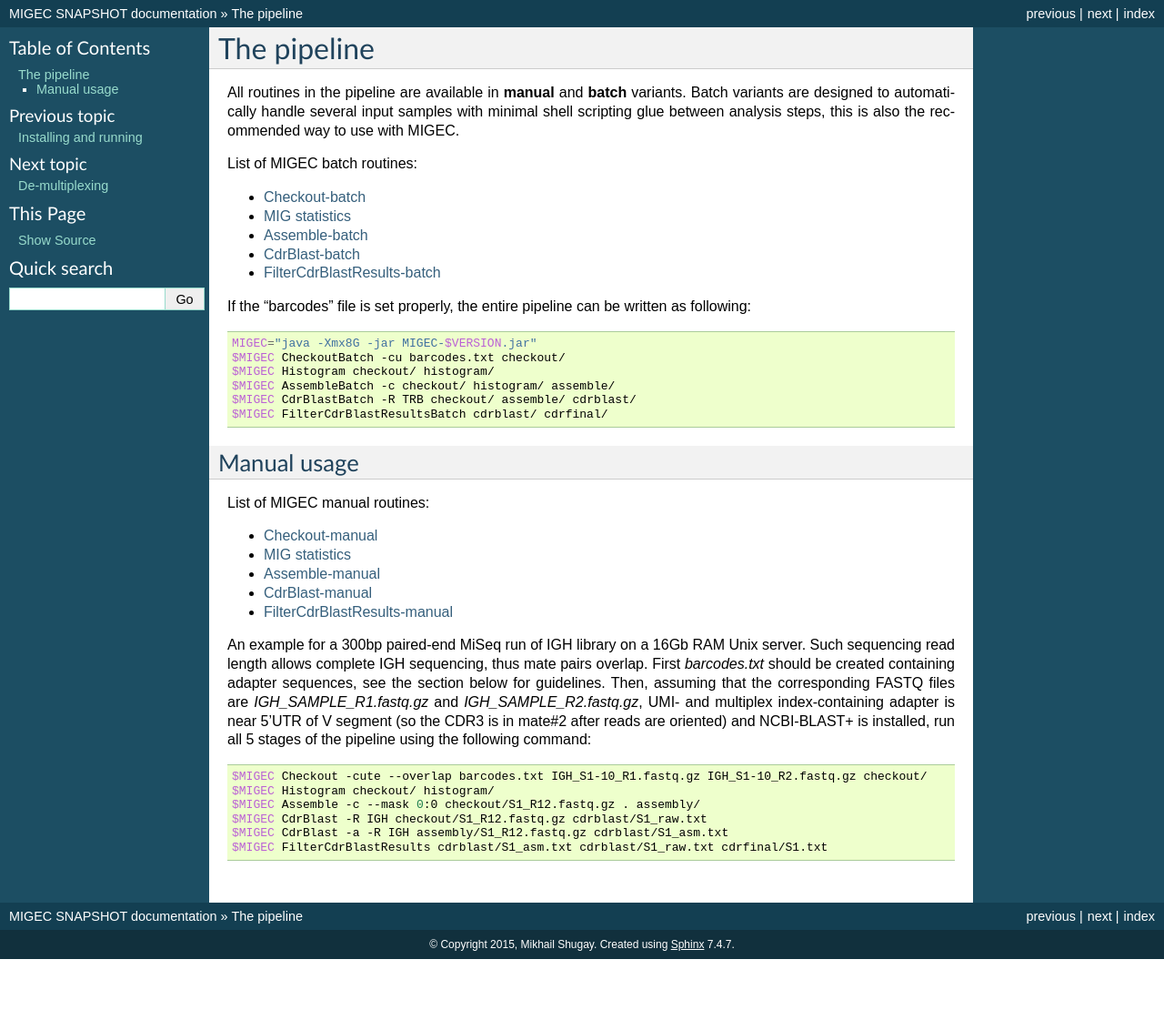
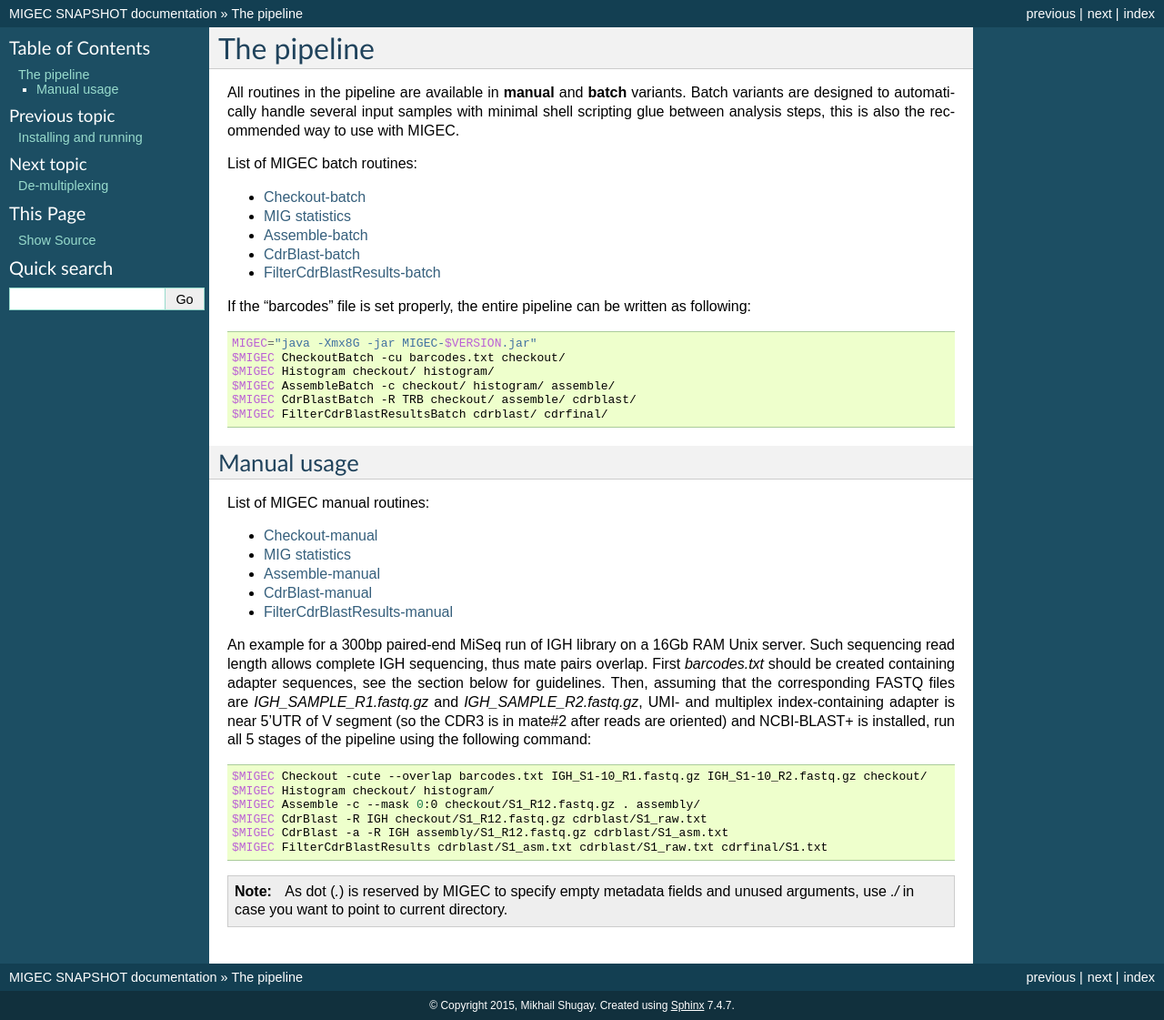
Before and after one commit to mikessh/migec, a Sphinx documentation site: the page built from doc/pipeline.rst, in a window 1280 px wide. Shown: the whole page at 91% size. Built offline with Sphinx 7.4.7, drawn with Linux system fonts in a browser that asks for light colours; before the commit the page ends 1054 px from its top, so only the background shows below that.

Commit message:
doc: some info on using dot as an argument

```diff
--- a/doc/pipeline.rst
+++ b/doc/pipeline.rst
@@ -17,7 +17,7 @@ List of MIGEC batch routines:
 If the "barcodes" file is set properly,
 the entire pipeline can be written as following:
 
-.. code:: bash
+.. code-block:: bash
 
     MIGEC="java -Xmx8G -jar MIGEC-$VERSION.jar"
     $MIGEC CheckoutBatch -cu barcodes.txt checkout/
@@ -47,7 +47,7 @@ multiplex index-containing adapter is near 5'UTR of V segment (so the
 CDR3 is in mate#2 after reads are oriented) and NCBI-BLAST+ is
 installed, run all 5 stages of the pipeline using the following command:
 
-.. code:: bash
+.. code-block:: bash
 
     $MIGEC Checkout -cute --overlap barcodes.txt IGH_S1-10_R1.fastq.gz IGH_S1-10_R2.fastq.gz checkout/
     $MIGEC Histogram checkout/ histogram/
@@ -55,3 +55,8 @@ installed, run all 5 stages of the pipeline using the following command:
     $MIGEC CdrBlast -R IGH checkout/S1_R12.fastq.gz cdrblast/S1_raw.txt
     $MIGEC CdrBlast -a -R IGH assembly/S1_R12.fastq.gz cdrblast/S1_asm.txt
     $MIGEC FilterCdrBlastResults cdrblast/S1_asm.txt cdrblast/S1_raw.txt cdrfinal/S1.txt
+
+.. note::
+
+    As dot (`.`) is reserved by MIGEC to specify empty metadata fields and
+    unused arguments, use `./` in case you want to point to current directory.
```
